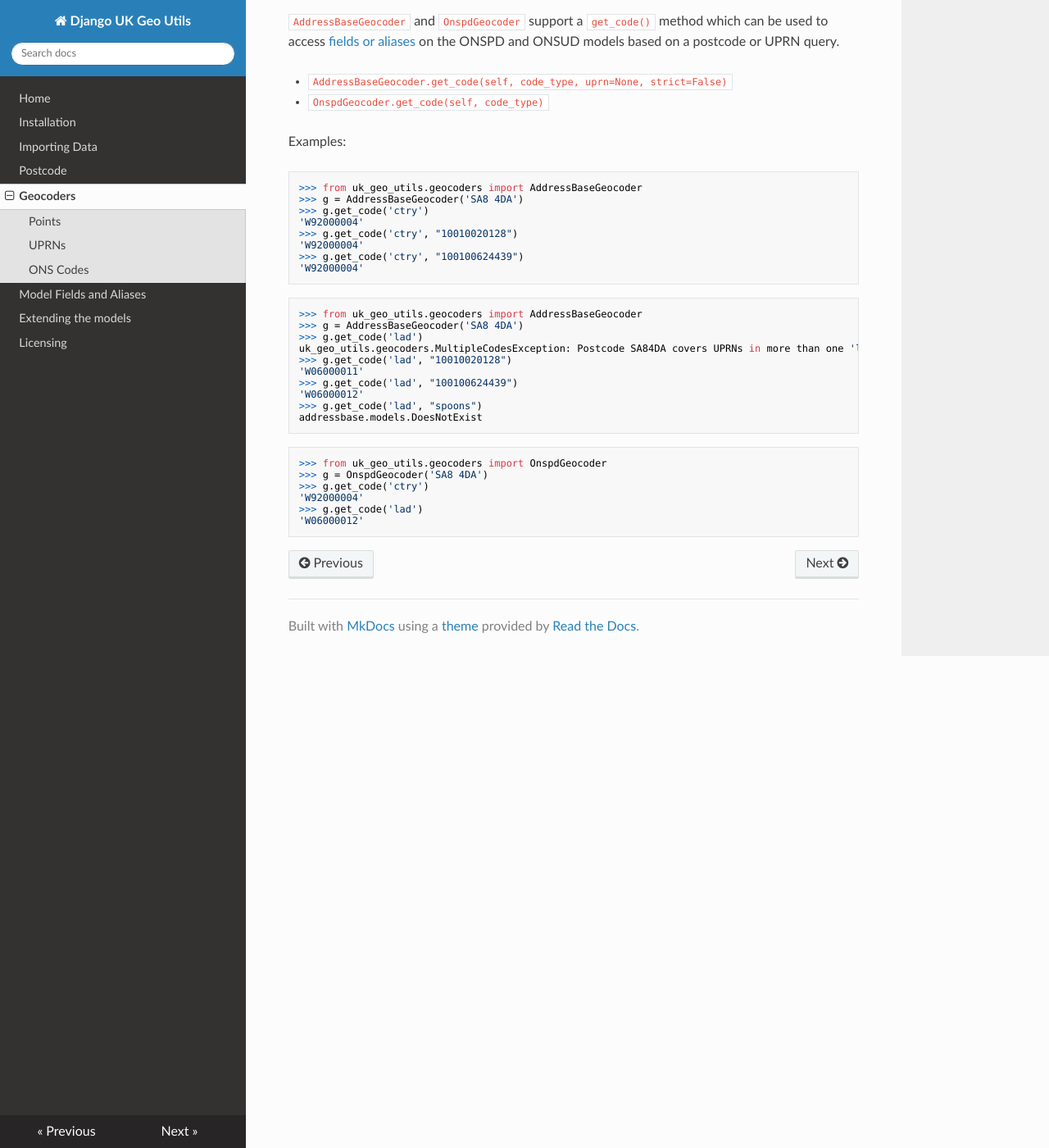
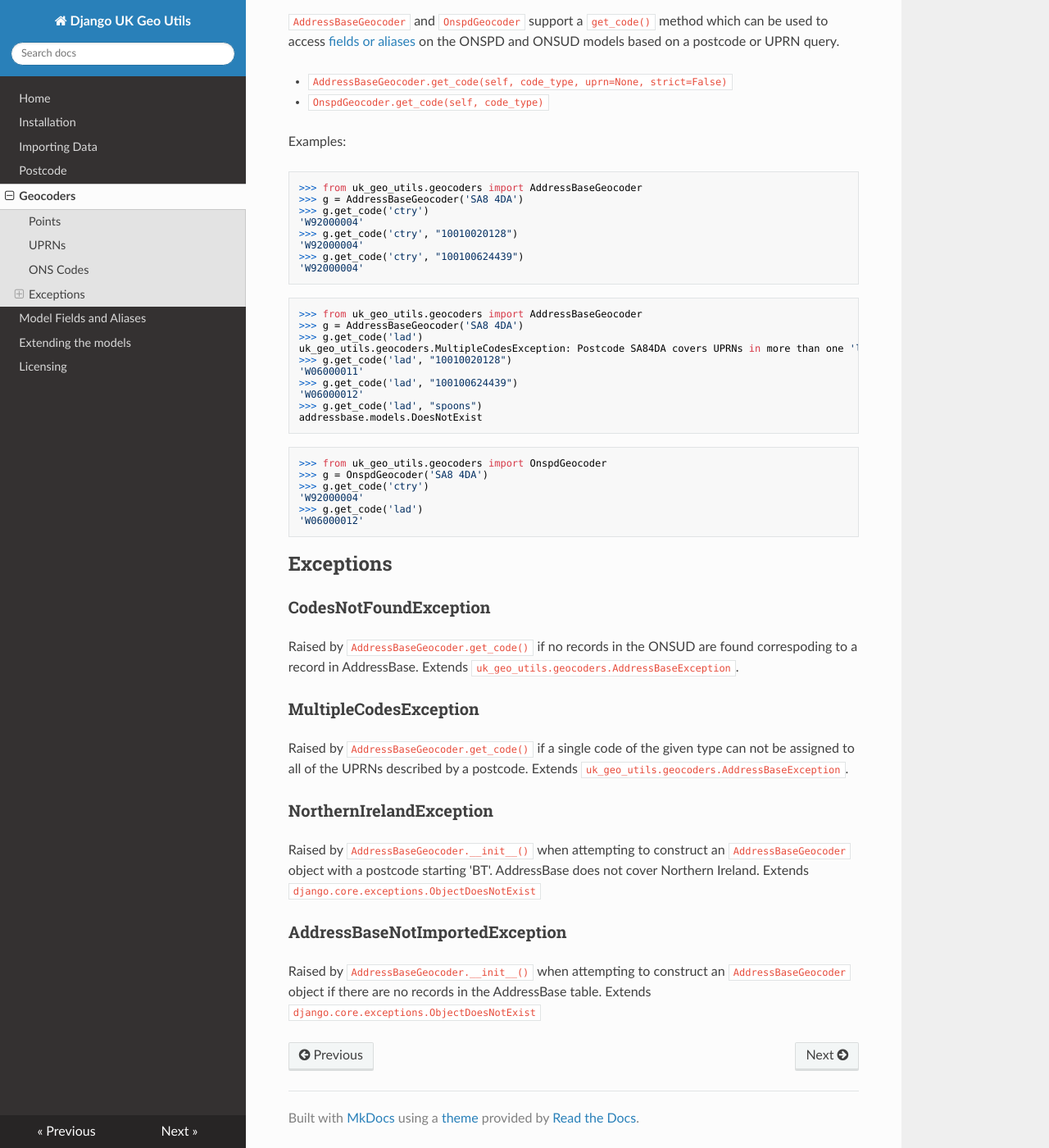
Before and after one commit to dracos/uk-geo-utils, an MkDocs documentation site: the page built from docs/docs/geocoders.md, in a window 1280 px wide and 1400 px high, scrolled down 1126 px. Shown: the whole window at 82% size. Built offline with MkDocs 1.6.1, drawn with Linux system fonts in a browser that asks for light colours; nearby versions of some CDN libraries; old or Windows-style settings are respelled for this version of MkDocs.

Commit message:
add exceptions to docs

````diff
--- a/docs/docs/geocoders.md
+++ b/docs/docs/geocoders.md
@@ -89,3 +89,21 @@ addressbase.models.DoesNotExist
 >>> g.get_code('lad')
 'W06000012'
 ```
+
+## Exceptions
+
+### CodesNotFoundException
+
+Raised by `AddressBaseGeocoder.get_code()` if no records in the ONSUD are found correspoding to a record in AddressBase. Extends `uk_geo_utils.geocoders.AddressBaseException`.
+
+### MultipleCodesException
+
+Raised by `AddressBaseGeocoder.get_code()` if a single code of the given type can not be assigned to all of the UPRNs described by a postcode. Extends `uk_geo_utils.geocoders.AddressBaseException`.
+
+### NorthernIrelandException
+
+Raised by `AddressBaseGeocoder.__init__()` when attempting to construct an `AddressBaseGeocoder` object with a postcode starting 'BT'. AddressBase does not cover Northern Ireland. Extends `django.core.exceptions.ObjectDoesNotExist`
+
+### AddressBaseNotImportedException
+
+Raised by `AddressBaseGeocoder.__init__()` when attempting to construct an `AddressBaseGeocoder` object if there are no records in the AddressBase table. Extends `django.core.exceptions.ObjectDoesNotExist`
````
